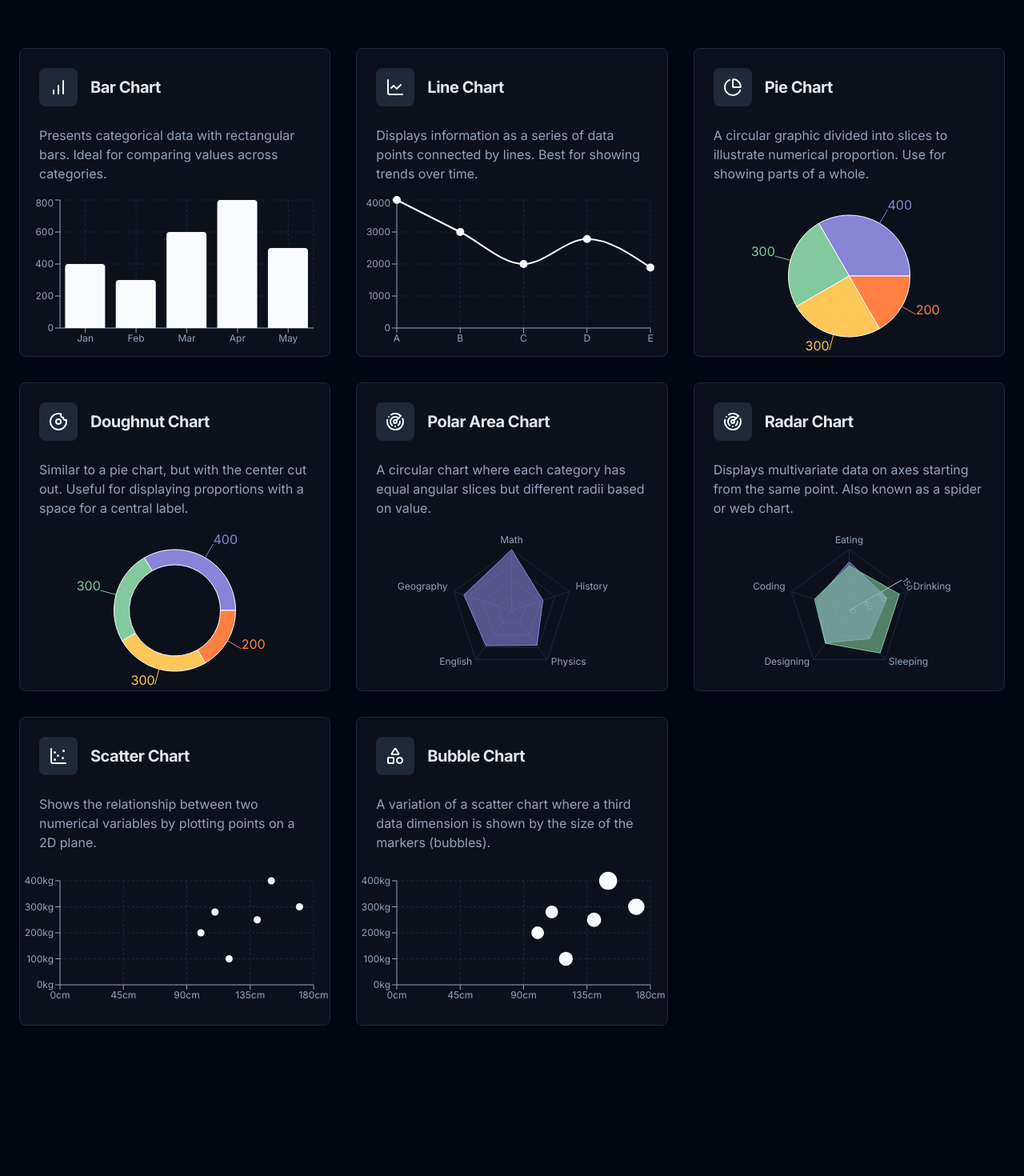
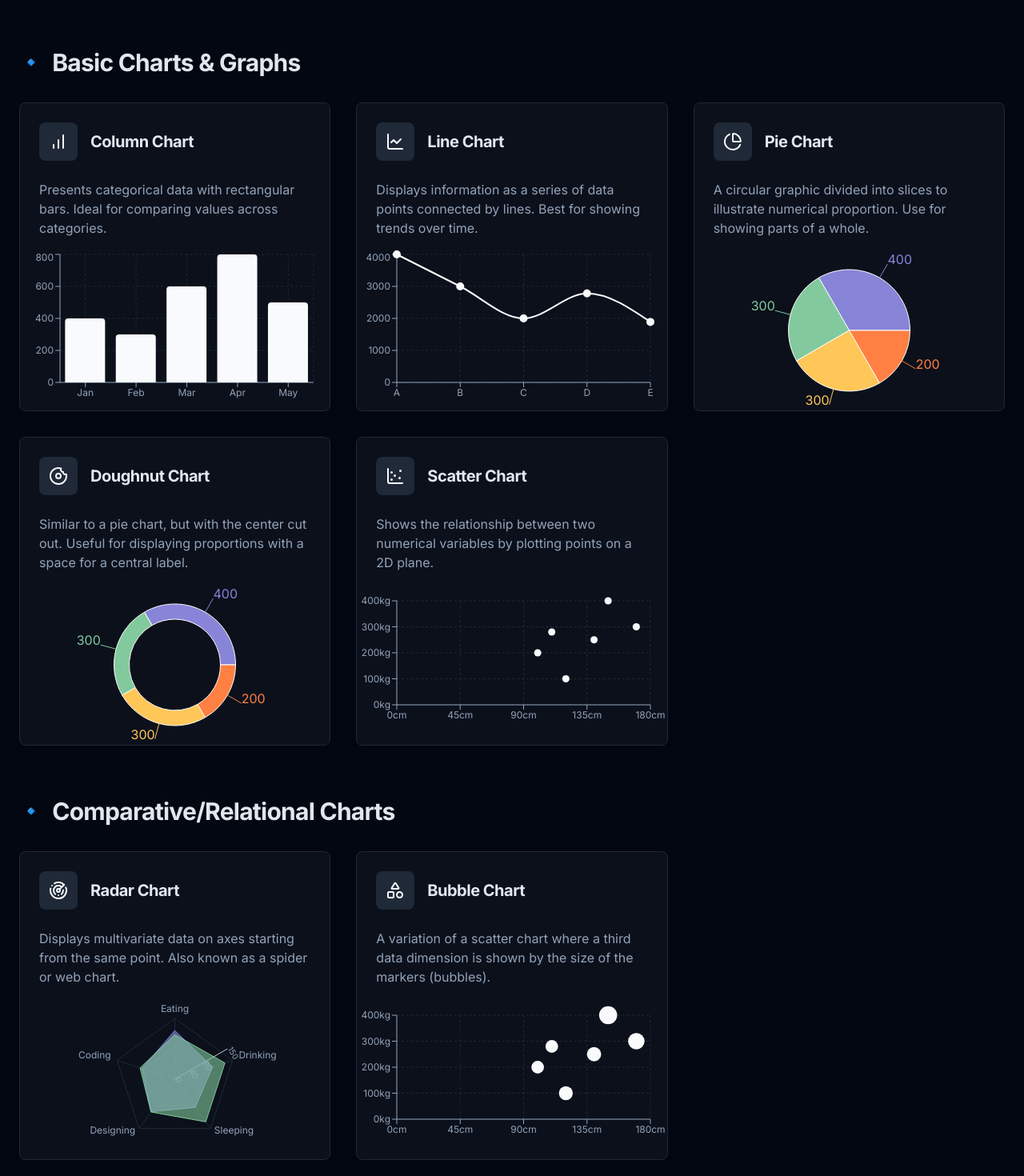
Before and after one commit to abhijeetunreal/visai-data-lab, a React (Vite) app: page /gallery in a window 1280 px wide. Shown: the part 220-1690 px from the top of the page at 80% size. Before the commit the page ends 1598 px from the top, so only its background shows below. Built offline with nearby package versions, Linux system fonts and the light colour scheme.

Commit message:
Add more chart types to gallery
Categorize and add various chart types to the gallery based on the provided list, including sample visualizations and AI implementation help.

```diff
--- a/src/data/chart-types.tsx
+++ b/src/data/chart-types.tsx
@@ -1,3 +1,4 @@
+
 import { BarChart, LineChart, PieChart, Donut, Radar, Shapes, ChartScatter } from 'lucide-react';
 import React from 'react';
 import {
@@ -29,6 +30,7 @@ export interface ChartType {
   description: string;
   Icon: React.ElementType;
   component: React.ComponentType;
+  category: string;
 }
 
 const SampleBarChart = () => {
@@ -259,10 +261,11 @@ const SampleBubbleChart = () => {
 export const chartTypes: ChartType[] = [
   {
     id: 'bar-chart',
-    name: 'Bar Chart',
+    name: 'Column Chart',
     description: 'Presents categorical data with rectangular bars. Ideal for comparing values across categories.',
     Icon: BarChart,
     component: SampleBarChart,
+    category: 'Basic Charts & Graphs',
   },
   {
     id: 'line-chart',
@@ -270,6 +273,7 @@ export const chartTypes: ChartType[] = [
     description: 'Displays information as a series of data points connected by lines. Best for showing trends over time.',
     Icon: LineChart,
     component: SampleLineChart,
+    category: 'Basic Charts & Graphs',
   },
   {
     id: 'pie-chart',
@@ -277,6 +281,7 @@ export const chartTypes: ChartType[] = [
     description: 'A circular graphic divided into slices to illustrate numerical proportion. Use for showing parts of a whole.',
     Icon: PieChart,
     component: SamplePieChart,
+    category: 'Basic Charts & Graphs',
   },
   {
     id: 'doughnut-chart',
@@ -284,6 +289,7 @@ export const chartTypes: ChartType[] = [
     description: 'Similar to a pie chart, but with the center cut out. Useful for displaying proportions with a space for a central label.',
     Icon: Donut,
     component: SampleDoughnutChart,
+    category: 'Basic Charts & Graphs',
   },
   {
     id: 'polar-area-chart',
@@ -291,6 +297,7 @@ export const chartTypes: ChartType[] = [
     description: 'A circular chart where each category has equal angular slices but different radii based on value.',
     Icon: Radar,
     component: SamplePolarAreaChart,
+    category: 'Multivariate Visualization',
   },
   {
     id: 'radar-chart',
@@ -298,6 +305,7 @@ export const chartTypes: ChartType[] = [
     description: 'Displays multivariate data on axes starting from the same point. Also known as a spider or web chart.',
     Icon: Radar,
     component: SampleRadarChart,
+    category: 'Comparative/Relational Charts',
   },
   {
     id: 'scatter-chart',
@@ -305,6 +313,7 @@ export const chartTypes: ChartType[] = [
     description: 'Shows the relationship between two numerical variables by plotting points on a 2D plane.',
     Icon: ChartScatter,
     component: SampleScatterChart,
+    category: 'Basic Charts & Graphs',
   },
   {
     id: 'bubble-chart',
@@ -312,5 +321,6 @@ export const chartTypes: ChartType[] = [
     description: 'A variation of a scatter chart where a third data dimension is shown by the size of the markers (bubbles).',
     Icon: Shapes,
     component: SampleBubbleChart,
+    category: 'Comparative/Relational Charts',
   },
 ];
--- a/src/pages/Gallery.tsx
+++ b/src/pages/Gallery.tsx
@@ -1,5 +1,5 @@
 
-import React, { useState } from 'react';
+import React, { useState, useMemo } from 'react';
 import Header from '@/components/Header';
 import ChartCard from '@/components/ChartCard';
 import { chartTypes, ChartType } from '@/data/chart-types';
@@ -35,6 +35,20 @@ const Gallery = () => {
     }
   };
 
+  const groupedCharts = useMemo(() => {
+    return chartTypes.reduce((acc, chart) => {
+      const { category } = chart;
+      if (!acc[category]) {
+        acc[category] = [];
+      }
+      acc[category].push(chart);
+      return acc;
+    }, {} as Record<string, ChartType[]>);
+  }, []);
+
+  const categories = Object.keys(groupedCharts).sort((a, b) => a.localeCompare(b));
+
+
   return (
     <>
       <Header />
@@ -45,10 +59,17 @@ const Gallery = () => {
             Explore a collection of interactive charts. Click on a card to see a larger, more detailed version.
           </p>
         </div>
+        <div className="space-y-16">
+          {categories.map((category) => (
+            <section key={category} className="animate-fade-in-up" style={{animationDelay: '300ms'}}>
+              <h2 className="text-3xl font-bold tracking-tight mb-8 flex items-center">
+                <span className="text-primary mr-3 text-2xl">🔹</span>
+                {category}
+              </h2>
               <div
                 className="grid grid-cols-1 md:grid-cols-2 lg:grid-cols-3 gap-8"
               >
-          {chartTypes.map((chart, index) => (
+                {groupedCharts[category].map((chart, index) => (
                   <div
                     key={chart.id}
                     className="cursor-pointer"
@@ -56,10 +77,13 @@ const Gallery = () => {
                   >
                     <ChartCard
                       chart={chart}
-                style={{ animationDelay: `${index * 150 + 200}ms` }}
+                      style={{ animationDelay: `${index * 100 + 400}ms` }}
                       className="animate-fade-in-up"
                     />
                   </div>
+                ))}
+              </div>
+            </section>
           ))}
         </div>
       </main>
```
Lines whose indentation alone changed are shown as unchanged.
